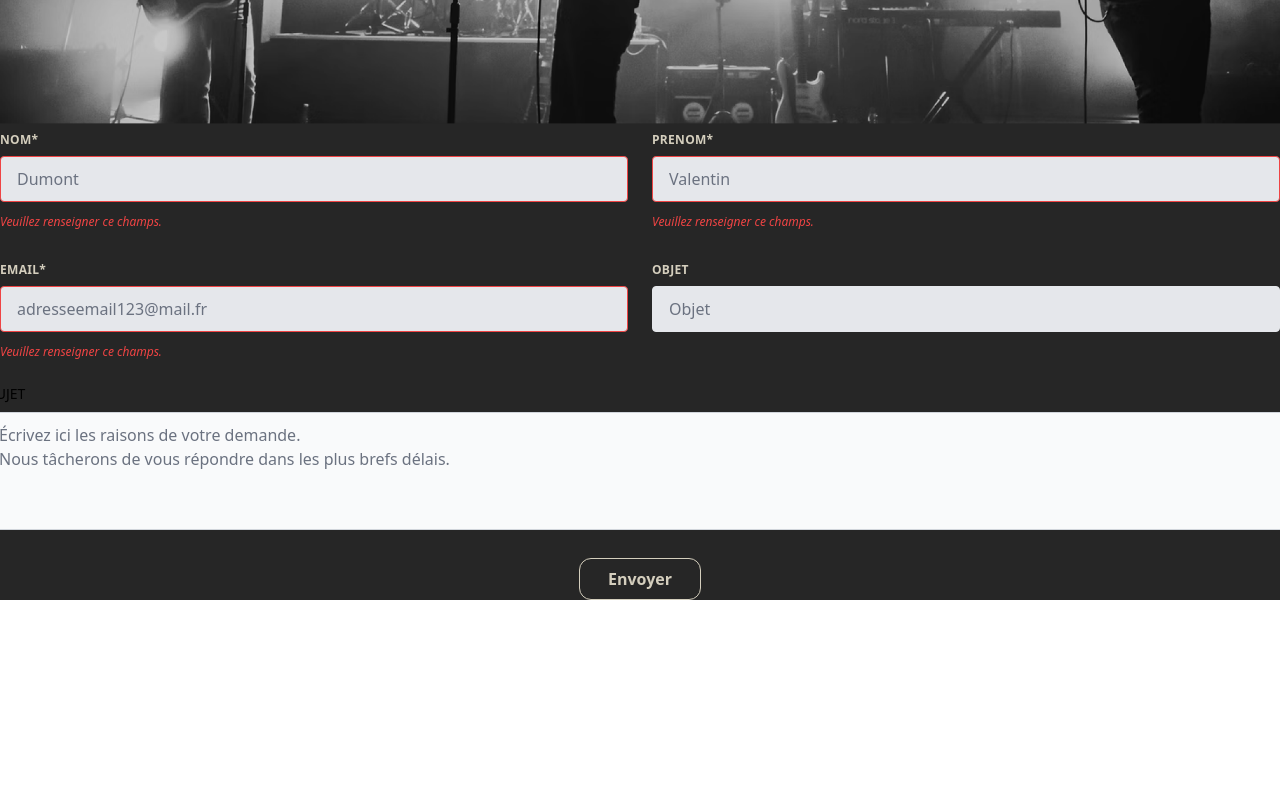
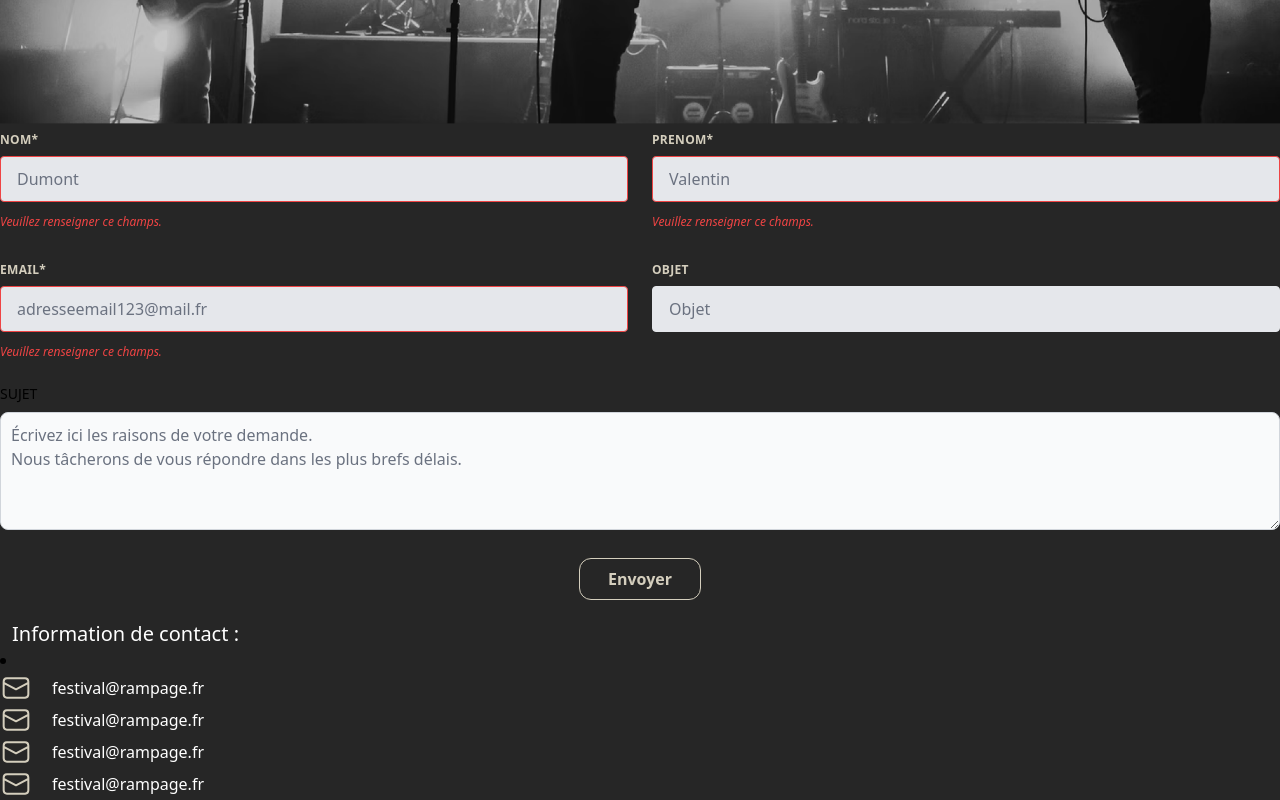
Before and after one commit to ValentinSaraiva-MMI/SAE205, a Vue app: page /contact in a window 1280 px wide. Shown: the part 520-1320 px from the top of the page. Before the commit the page ends 1128 px from the top, so only its background shows below. Built offline with nearby package versions, Linux system fonts and the light colour scheme.

Commit message:
Ajoutt information de contact dans page contact

```diff
--- a/src/views/ContactView.vue
+++ b/src/views/ContactView.vue
@@ -60,8 +60,8 @@
   </div>
   <div class="flex flex-wrap -mx-3 mb-2">
 
-    <label for="message" class="block mb-2 text-sm font-medium  dark:text-Beige-150">SUJET </label>
-<textarea id="message" rows="4" class="block p-2.5 w-full  text-gray-900 bg-gray-50 rounded-lg border border-gray-300 focus:ring-blue-500 focus:border-blue-500 dark:bg-gray-200   dark:border-gray-600 dark:placeholder-gray-400 dark:text-noir dark:focus:ring-blue-500 dark:focus:border-blue-500" placeholder="Écrivez ici les raisons de votre demande.
+    <label for="message" class="block mb-2 mx-3 text-sm font-medium  dark:text-Beige-150">SUJET </label>
+<textarea id="message" rows="4" class="block mx-3 p-2.5 w-full  text-gray-900 bg-gray-50 rounded-lg border border-gray-300 focus:ring-blue-500 focus:border-blue-500 dark:bg-gray-200   dark:border-gray-600 dark:placeholder-gray-400 dark:text-noir dark:focus:ring-blue-500 dark:focus:border-blue-500" placeholder="Écrivez ici les raisons de votre demande.
 Nous tâcherons de vous répondre dans les plus brefs délais."></textarea>
 
  <!--
@@ -86,15 +86,39 @@ Nous tâcherons de vous répondre dans les plus brefs délais."></textarea>
 
 
   <BoutonstrokeView>Envoyer </BoutonstrokeView>
+  </div>
+</form>
 
 
+  <div>
+    <p class="text-white w-full md:w-1/2 px-3 mt-5 md:text-xl fgg md:mb-0 ">Information de contact : </p>
+  </div>
 
+<div class="grid grid-cols-2">
 
+<li>
+  <ul class="flex items-center text-base ">
+    <mail class="w-8 "/>
+    <p class="ml-5 text-white">festival@rampage.fr</p>
+  </ul>
 
+    <ul class="flex items-center text-base ">
+    <mail class="w-8 "/>
+    <p class="ml-5 text-white">festival@rampage.fr</p>
+  </ul>
 
+    <ul class="flex items-center text-base ">
+    <mail class="w-8 "/>
+    <p class="ml-5 text-white">festival@rampage.fr</p>
+  </ul>
 
-  </div>
-</form>
+    <ul class="flex items-center text-base ">
+    <mail class="w-8 "/>
+    <p class="ml-5 text-white">festival@rampage.fr</p>
+  </ul>
+</li>
+
+</div>
 
 </div>
 
@@ -106,8 +130,9 @@ Nous tâcherons de vous répondre dans les plus brefs délais."></textarea>
 
 <script >
 import BoutonstrokeView from '../components/BoutonstrokeView.vue';
+import Mail from '../components/icons/Mail.vue';
 export default {
     name: "ContactView ",
-    components: { BoutonstrokeView }
+    components: { BoutonstrokeView, Mail }
 }
 </script>
```
